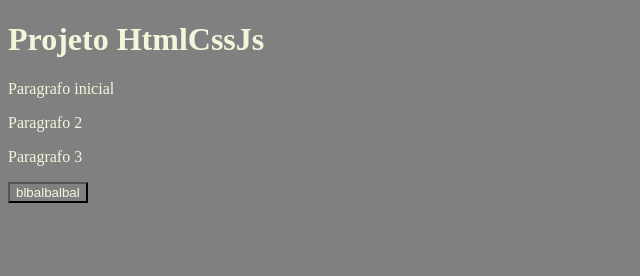
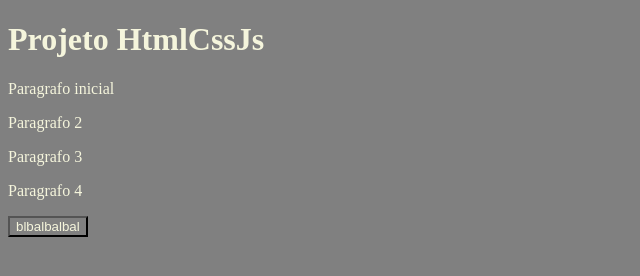
Before and after one commit to gabrielTavaresFP/trabalhoEmGrupoHCJs, a plain HTML site: page index.html in a window 1280 px wide. Shown: the whole page, without its empty margins (0-640 px from the left). Drawn offline with Linux system fonts and the light colour scheme.

Commit message:
eu estou adicionando um quarto paragrafo

```diff
--- a/index.html
+++ b/index.html
@@ -11,6 +11,7 @@
         <p>Paragrafo inicial </p>
         <p>Paragrafo 2</p>
         <p>Paragrafo 3</p>
+        <p>Paragrafo 4</p>
     </div>
 
     <button onclick="funcaoButao()">blbalbalbal</button>
```
